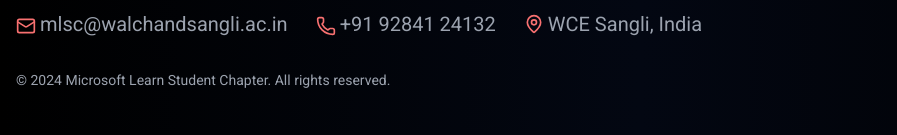
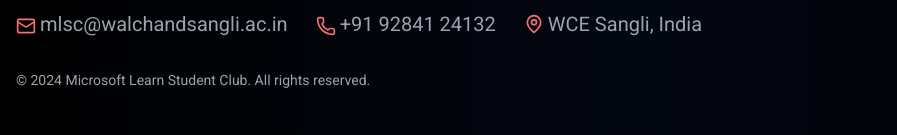
Before and after one commit to Pranav0786/AI-Nexus, a React (Create React App) app in the folder ainexus/: page / in a window 1280 px wide. Shown: the part 5347-5482 px from the top of the page, without its empty margins (0-897 px from the left). Built offline with nearby package versions, Linux system fonts and the light colour scheme.

Commit message:
modify footer

```diff
--- a/ainexus/public/index.html
+++ b/ainexus/public/index.html
@@ -9,7 +9,7 @@
       name="description"
       content="Web site created using create-react-app"
     />
-    <meta name="keywords" content="AI Nexus, ai nexus ,Ai nexus, ainexus , ai , nexus , mlsc ainexus,mlsc-ainexus , mlsc ai nexus ,artificial intelligence, machine learning, AI tutorials, AI projects, technology, AI education" />
+    <meta name="keywords" content="AI Nexus, ai nexus ,Ai nexus, ainexus , ai , nexus , mlsc ainexus,mlsc-ainexus , mlsc ai nexus ,artificial intelligence,AI tutorials, AI projects, technology, AI education" />
 
     <link rel="apple-touch-icon" href="%PUBLIC_URL%/logo192.png" />
     <link href="https://fonts.googleapis.com/css2?family=Roboto:wght@400;700&display=swap" rel="stylesheet" />
--- a/ainexus/src/components/Footer.jsx
+++ b/ainexus/src/components/Footer.jsx
@@ -96,7 +96,7 @@ export default function Footer() {
         <div className="mt-4  pt-4 border-t border-gray-800">
           <div className="flex flex-col md:flex-row justify-between items-center md:space-y-0">
             <p className="text-sm text-gray-400">
-              &copy; {new Date().getFullYear()} Microsoft Learn Student Chapter.
+              &copy; {new Date().getFullYear()} Microsoft Learn Student Club.
               All rights reserved.
             </p>
           </div>
```
